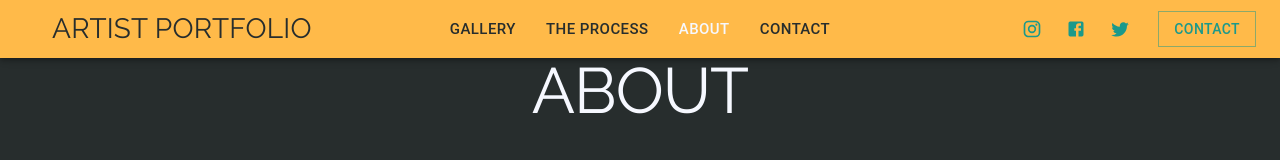
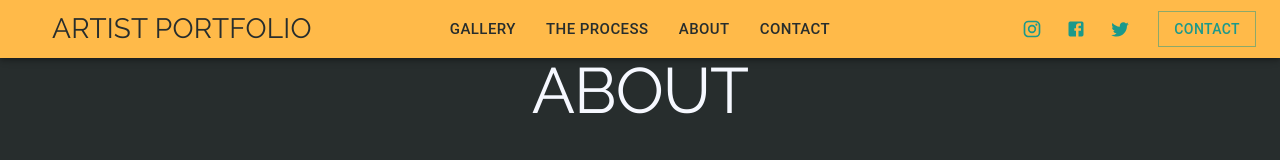
Before and after one commit to DaedalusFiction/artist-template5, a Next.js app: page /studio in a window 1280 px wide. Shown: the top 160 px of the page. Built offline with nearby package versions, Linux system fonts and the light colour scheme.

Commit message:
fixed navbar links

```diff
--- a/siteInfo.js
+++ b/siteInfo.js
@@ -382,11 +382,11 @@ const processSteps = [
     },
 ];
 const pages = [
-    { name: "GALLERY", href: "gallery", subPages: galleryCategories },
-    { name: "THE PROCESS", href: "process", subPages: [] },
+    { name: "GALLERY", href: "/gallery", subPages: galleryCategories },
+    { name: "THE PROCESS", href: "/process", subPages: [] },
     // { name: "SERVICES", href: "/services" },
-    { name: "ABOUT", href: "studio", subPages: [] },
-    { name: "CONTACT", href: "contact", subPages: [] },
+    { name: "ABOUT", href: "/studio", subPages: [] },
+    { name: "CONTACT", href: "/contact", subPages: [] },
 ];
 
 export {
```
